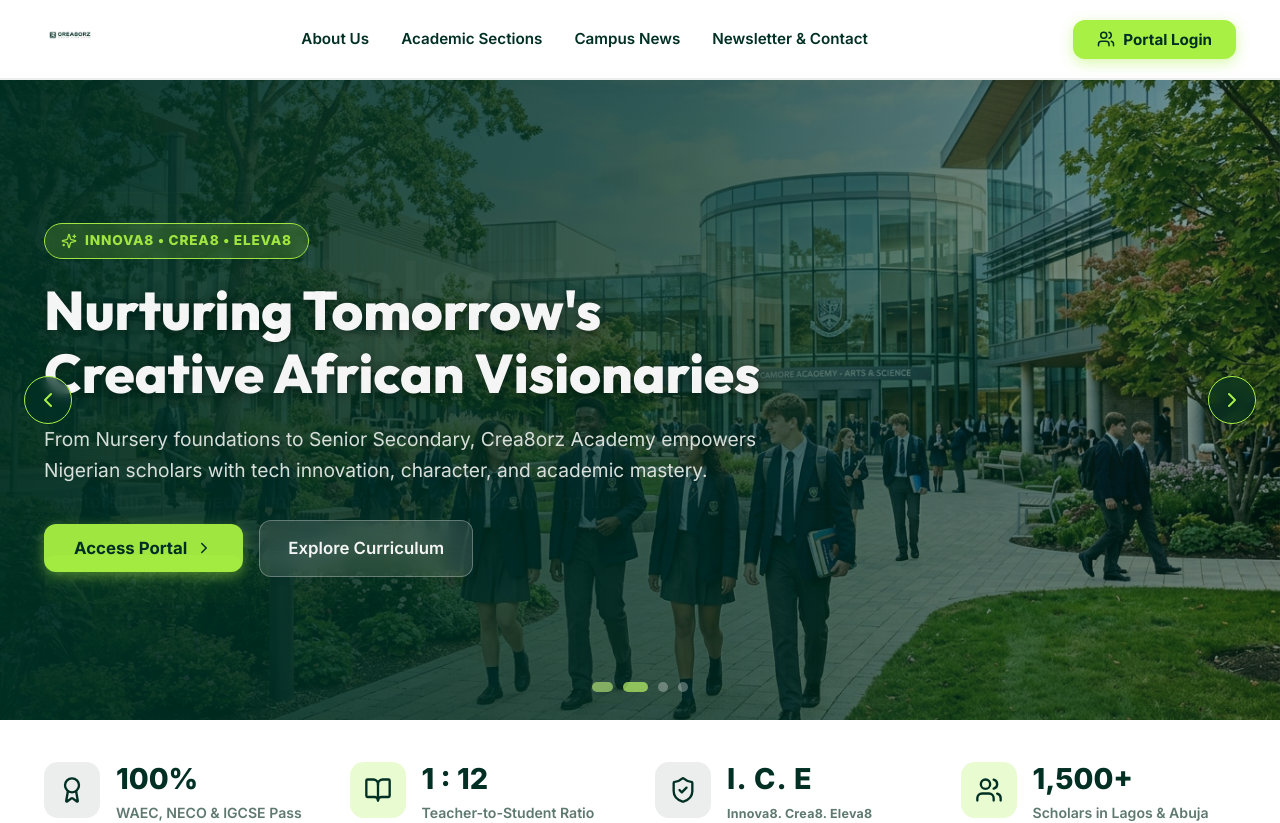
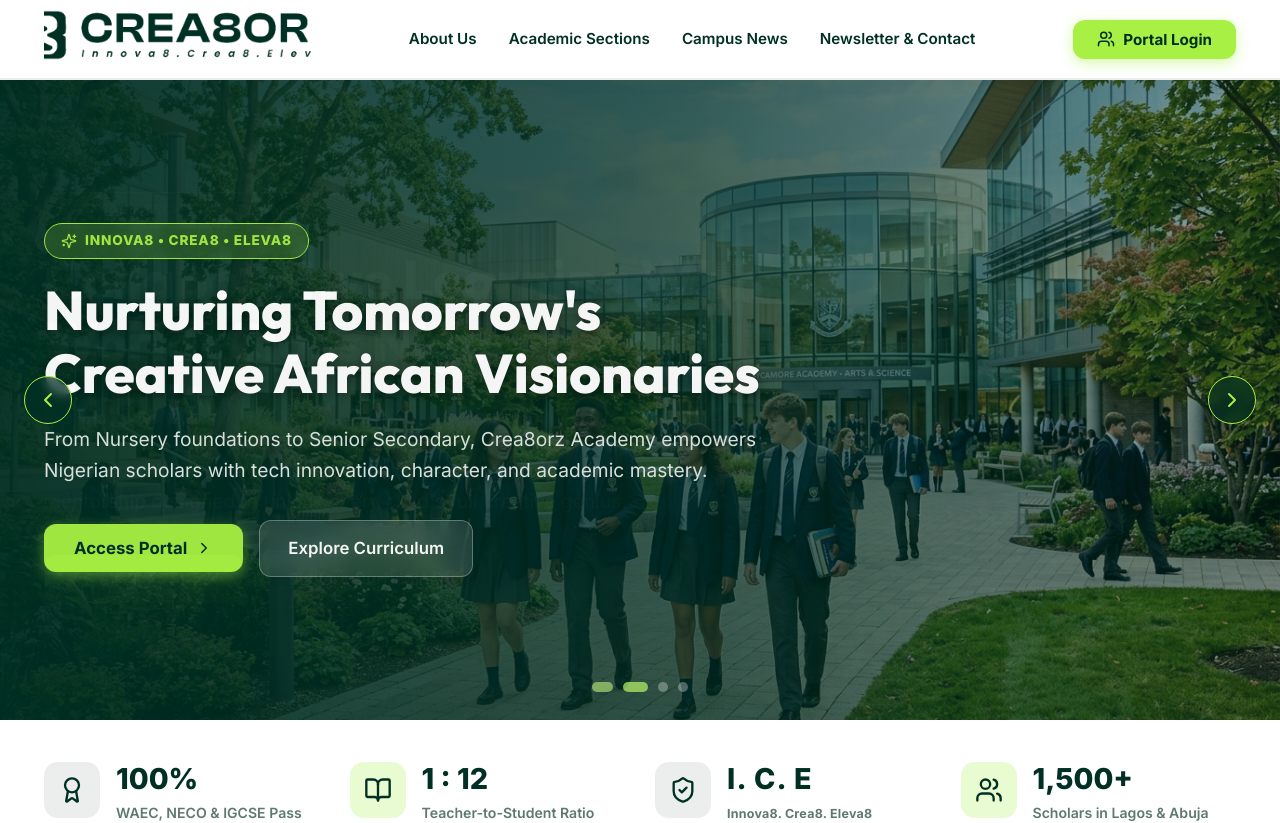
Before and after one commit to Manuel59701/School_Portal, a React (Vite) app in the folder frontend/: page / in a window 1280 px wide. Shown: the top 823 px of the page. Built offline with nearby package versions, Linux system fonts and the light colour scheme.

Commit message:
Auto-crop image padding and enlarge Crea8orz logo for high visibility

```diff
--- a/frontend/src/components/Crea8orzLogo.jsx
+++ b/frontend/src/components/Crea8orzLogo.jsx
@@ -1,9 +1,14 @@
 import React from 'react';
 import logoImg from '../assets/images/crea8orz_logo.png';
 
-// Official Crea8orz Logo using the user's uploaded brand image
-export default function Crea8orzLogo({ height = 44, variant = 'dark' }) {
-  // If placed on a dark background (#003024 / #00221a), provide a sleek white pill container so the dark-green logo is crisp and punchy
+export default function Crea8orzLogo({ height = 48, variant = 'dark' }) {
+  // The original image has significant square whitespace around the logo.
+  // We use a tight container with overflow:hidden and a zoomed/centered image
+  // to crop directly to the brandmark, making it prominently visible.
+
+  // Target aspect ratio of the actual mark is ~ 4.8 : 1
+  const width = Math.round(height * 4.6);
+
   if (variant === 'light' || variant === 'on-dark') {
     return (
       <div
@@ -11,37 +16,68 @@ export default function Crea8orzLogo({ height = 44, variant = 'dark' }) {
           display: 'inline-flex',
           alignItems: 'center',
           backgroundColor: '#ffffff',
-          padding: '4px 14px',
+          padding: '6px 16px',
           borderRadius: '12px',
-          boxShadow: '0 2px 8px rgba(0, 48, 36, 0.25)',
+          boxShadow: '0 2px 10px rgba(0, 48, 36, 0.25)',
           border: '1.5px solid #A8F044'
         }}
       >
-        <img
-          src={logoImg}
-          alt="Crea8orz Academy - Innova8 • Crea8 • Eleva8"
+        <div
           style={{
+            width: `${width}px`,
             height: `${height}px`,
-            width: 'auto',
-            objectFit: 'contain',
-            display: 'block'
+            overflow: 'hidden',
+            position: 'relative',
+            display: 'flex',
+            alignItems: 'center',
+            justifyContent: 'center'
           }}
-        />
+        >
+          <img
+            src={logoImg}
+            alt="Crea8orz Academy - Innova8 • Crea8 • Eleva8"
+            style={{
+              width: `${Math.round(width * 1.55)}px`,
+              height: 'auto',
+              position: 'absolute',
+              top: '50%',
+              left: '50%',
+              transform: 'translate(-50%, -50%)',
+              maxWidth: 'none',
+              pointerEvents: 'none'
+            }}
+          />
+        </div>
       </div>
     );
   }
 
-  // Standard display on white / neutral light backgrounds
+  // Standard display on light / white backgrounds
   return (
-    <div style={{ display: 'inline-flex', alignItems: 'center' }}>
+    <div
+      style={{
+        width: `${width}px`,
+        height: `${height}px`,
+        overflow: 'hidden',
+        position: 'relative',
+        display: 'inline-flex',
+        alignItems: 'center',
+        justifyContent: 'center',
+        cursor: 'pointer'
+      }}
+    >
       <img
         src={logoImg}
         alt="Crea8orz Academy - Innova8 • Crea8 • Eleva8"
         style={{
-          height: `${height}px`,
-          width: 'auto',
-          objectFit: 'contain',
-          display: 'block'
+          width: `${Math.round(width * 1.55)}px`,
+          height: 'auto',
+          position: 'absolute',
+          top: '50%',
+          left: '50%',
+          transform: 'translate(-50%, -50%)',
+          maxWidth: 'none',
+          pointerEvents: 'none'
         }}
       />
     </div>
--- a/frontend/src/components/LandingPage.jsx
+++ b/frontend/src/components/LandingPage.jsx
@@ -119,7 +119,7 @@ export default function LandingPage({ onNavigateLogin }) {
         <div className="container" style={{ display: 'flex', justifyContent: 'space-between', alignItems: 'center', height: '78px' }}>
           {/* Logo */}
           <div style={{ cursor: 'pointer' }} onClick={() => window.scrollTo({ top: 0, behavior: 'smooth' })}>
-            <Crea8orzLogo height={52} />
+            <Crea8orzLogo height={58} />
           </div>
 
           {/* Navigation links */}
```
Also changed, not shown: 4 other files (tests, documents, lock files or other folders).
